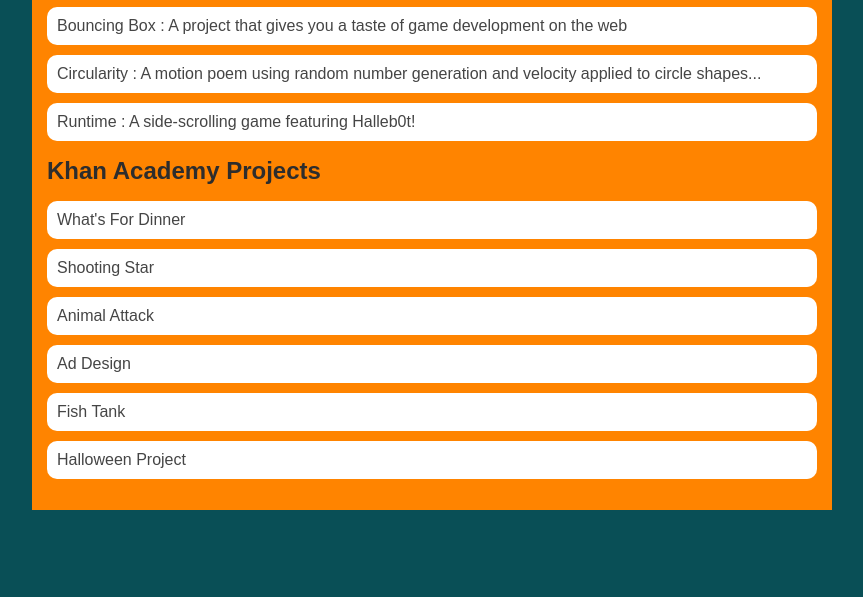
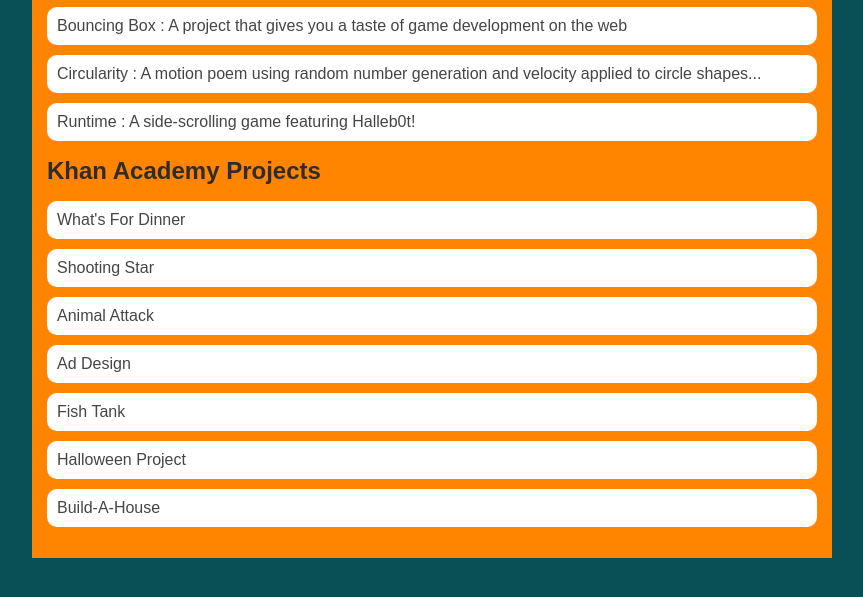
Before and after one commit to russellamato/russellamato.github.io, a plain HTML site: page portfolio.html in a window 1280 px wide. Shown: the part 197-794 px from the top of the page, without its empty margins (208-1071 px from the left). Drawn offline with Linux system fonts and the light colour scheme.

Commit message:
implemented build a house

```diff
--- a/portfolio.html
+++ b/portfolio.html
@@ -34,6 +34,7 @@
                         <li><a href = https://www.khanacademy.org/computer-programming/error/4927006715985920>Ad Design</a></li>
                         <li><a href = https://www.khanacademy.org/computer-programming/spin-off-of-project-fish-tank/4991928212701184>Fish Tank</a></li>
                         <li><a href = https://www.khanacademy.org/computer-programming/halloween-project/5381196242272256>Halloween Project</a></li>
+                        <li><a href = https://www.khanacademy.org/computer-programming/construction-on-wheels/6683675737112576> Build-A-House</a></li>
                     </ul>
                 </div>
             </main>
```
